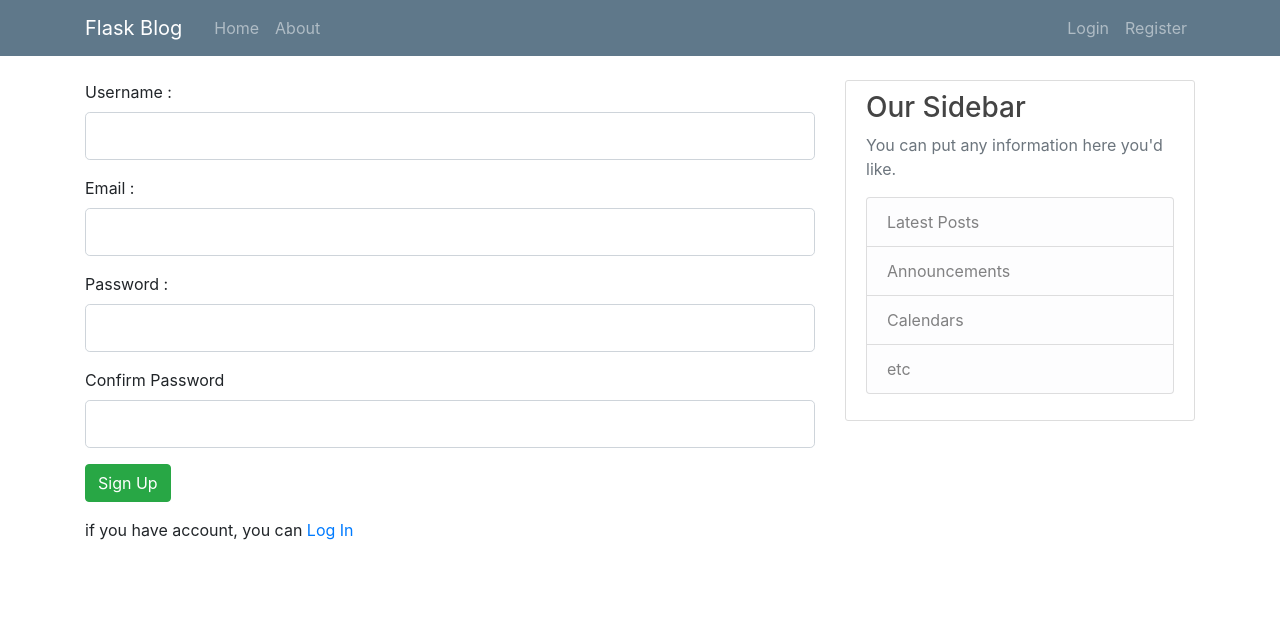
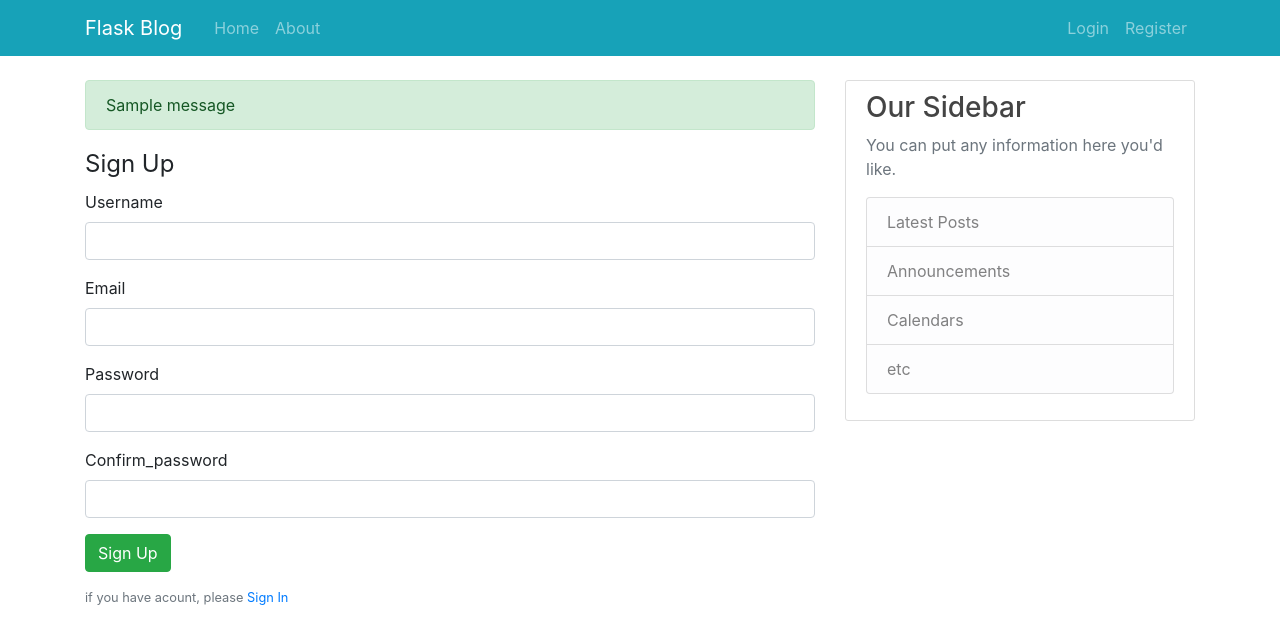
Before and after one commit to antheiz/flask-blog, a Flask app: page /register in a window 1280 px wide. Shown: the top 644 px of the page. Run offline with Flask 2, Linux system fonts and the light colour scheme; one stand-in notice (Sample message) is shown; some libraries are stand-ins or nearby versions.

Commit message:
add fungsi login #1

```diff
--- a/app/forms.py
+++ b/app/forms.py
@@ -1,16 +1,16 @@
 from flask_wtf import FlaskForm
 from wtforms import StringField, PasswordField, SubmitField, BooleanField
-from wtforms.validators import DataRequired, Length, Email, EqualTo,ValidationError
+from wtforms.validators import DataRequired, Email, Length, EqualTo
 
 class RegisterForm(FlaskForm):
-    username = StringField('Username :', validators=[DataRequired(), Length(min=2, max=15,message=('Wajib Masukan Nama Minimal 2 Huruf'))])
-    email = StringField('Email :', validators=[DataRequired(), Email('Email yang dimasukan salah')])
-    password = PasswordField('Password :', validators=[DataRequired()])
-    confirm_password = PasswordField('Confirm Password', validators=[DataRequired(), EqualTo('password', message='Password tidak Sama')])
+    username = StringField('Username ', validators=[DataRequired(), Length(min=4, max=20, message='Username minimal 4 Huruf dan maksimal 20')])
+    email = StringField('Email ', validators=[DataRequired(), Email('Format email Salah')])
+    password = PasswordField('Password ', validators=[DataRequired()])
+    confirm_password = PasswordField('Confirm_password', validators=[DataRequired(), EqualTo('password', message='password salah')])
     submit = SubmitField('Sign Up')
 
 class LoginForm(FlaskForm):
-    username = StringField('Username :', validators=[DataRequired(), Length(min=2, max=15)])
-    password = PasswordField('Password :', validators=[DataRequired()])
-    remember = BooleanField('Remember me')
+    email = StringField('Email ', validators=[DataRequired(), Email('Format email Salah')])
+    password = PasswordField('Password ', validators=[DataRequired()])
+    remember = BooleanField('Remember me', default=False)
     submit = SubmitField('Sign In')
--- a/app/templates/layout.html
+++ b/app/templates/layout.html
@@ -14,7 +14,7 @@
 </head>
 <body>
     <header class="site-header">
-        <nav class="navbar navbar-expand-md navbar-dark bg-steel fixed-top">
+        <nav class="navbar navbar-expand-md navbar-dark bg-info fixed-top">
           <div class="container">
             <a class="navbar-brand mr-4" href="/">Flask Blog</a>
             <button class="navbar-toggler" type="button" data-toggle="collapse" data-target="#navbarToggle" aria-controls="navbarToggle" aria-expanded="false" aria-label="Toggle navigation">
@@ -38,6 +38,15 @@
     <main role="main" class="container" style="margin-top: 80px;">
         <div class="row">
           <div class="col-md-8">
+            {% with messages = get_flashed_messages(with_categories=true) %}
+            {% if messages %}
+              {% for category, message in messages %}
+                <div class="alert alert-{{ category }}">
+                  {{ message }}
+                </div>
+              {% endfor %}
+            {% endif %}
+            {% endwith %}
             {% block content %}{% endblock content %}
           </div>
           <div class="col-md-4">
--- a/app/templates/register.html
+++ b/app/templates/register.html
@@ -1,77 +1,66 @@
 {% extends 'layout.html' %}
 
-
 {% block content %}
-<form method="POST">
+    <legend>Sign Up</legend>
+    <form action="" method="POST">
         {{ form.hidden_tag() }}
         <div class="form-group">
-    {{form.username.label(for="inputUsername")}}
+            {{ form.username.label(for='inputUsername') }}
             {% if form.username.errors %}
-        {{form.username(class="form-control is-invalid", id="inputUsername")}}
+                {{ form.username(class='form-control is-invalid', id='inputUsername')}}
                 <div class="invalid-feedback">
                     {% for error in form.username.errors %}
-                <span>{{ error }}</span>
+                        {{error}}
                     {% endfor %}
                 </div>
             {% else %}
-        {{ form.username(class="form-control form-control-lg", id="inputUsername") }}
+                {{ form.username(class='form-control', id='inputUsername')}}
             {% endif %}
-
         </div>
         <div class="form-group">
-        {{ form.email.label(for="inputEmail")}}
+            {{ form.email.label(for='inputEmail') }}
             {% if form.email.errors %}
-            {{ form.email(class="form-control is-invalid", id="inputEmail")}}
+                {{ form.email(class='form-control is-invalid', id='inputEmail')}}
                 <div class="invalid-feedback">
                     {% for error in form.email.errors %}
                         {{error}}
                     {% endfor %}
                 </div>
             {% else %}
-            {{form.username(class='form-control form-control-lg')}}
+                {{ form.email(class='form-control', id='inputEmail')}}
             {% endif %}
         </div>
         <div class="form-group">
-        {{form.password.label(for="inputPassword")}}
+            {{ form.password.label(for='inputPassword') }}
             {% if form.password.errors %}
-            {{ form.password(class='form-control is-invalid', id='inputPassword') }}
+                {{ form.password(class='form-control is-invalid', id='inputPassword')}}
                 <div class="invalid-feedback">
                     {% for error in form.password.errors %}
                         {{error}}
                     {% endfor %}
                 </div>
             {% else %}
-            {{ form.password(class='form-control form-control-lg', id='inputPassword') }}
+                {{ form.password(class='form-control', id='inputUsername')}}
             {% endif %}
         </div>
         <div class="form-group">
-        {{form.confirm_password.label(for="inputconfirm_Password")}}
+            {{ form.confirm_password.label(for='inputUsername') }}
             {% if form.confirm_password.errors %}
-            {{ form.confirm_password(class='form-control is-invalid', id='inputconfirm_Password') }}
+                {{ form.confirm_password(class='form-control is-invalid', id='inputUsername')}}
                 <div class="invalid-feedback">
                     {% for error in form.confirm_password.errors %}
                         {{error}}
                     {% endfor %}
                 </div>
             {% else %}
-            {{ form.confirm_password(class='form-control form-control-lg', id='inputconfirm_Password') }}
+                {{ form.confirm_password(class='form-control', id='inputUsername')}}
             {% endif %}
         </div>
-    {{form.submit(class="btn btn-success")}}
-
-
+        <div class="form-group">
+            {{ form.submit(class='btn btn-success') }}
+        </div>
     </form>
-<div>
-    <label>
-        if you have account, you can <a href="#">Log In</a>
-    </label>
-</div>
+    <small class="text-muted">
+        if you have acount, please <a href="{{ url_for('login') }}">Sign In</a>
+    </small>
 {% endblock content %}
-
-
-<!--
-    <div class="form-group form-check">
-    <input type="checkbox" class="form-check-input" id="exampleCheck1">
-    <label class="form-check-label" for="exampleCheck1">Check me out</label>
-    </div>
--->
--- a/app/views.py
+++ b/app/views.py
@@ -29,6 +29,17 @@ def about():
 def register():
     form = RegisterForm()
     if form.validate_on_submit():
-        flash(f'Success account {{form.username.data}} created', 'success')
+        flash(f'Account {form.username.data} berhasil dibuat !', 'success')
         return redirect(url_for('index'))
-    return render_template('register.html', form=form)
+    return render_template('register.html', judul='Sign Up', form=form)
+
+@app.route('/login', methods=['GET','POST'])
+def login():
+    form = LoginForm()
+    if form.validate_on_submit():
+        if form.email.data == 'theis@theis.id' and form.password.data == 'theis':
+            flash(f'Succesfull, Welcome {form.email.data}', 'success')
+            return redirect(url_for('index'))
+        else:
+            flash('You Don\'t login, Please check your username and password ', 'danger')
+    return render_template('login.html',judul='Sign In', form=form)
```
Also changed, not shown: other parts of app/templates/layout.html (+4 -4 lines), app/templates/login.html (added, +48 -0 lines). Lines whose indentation alone changed are shown as unchanged.
